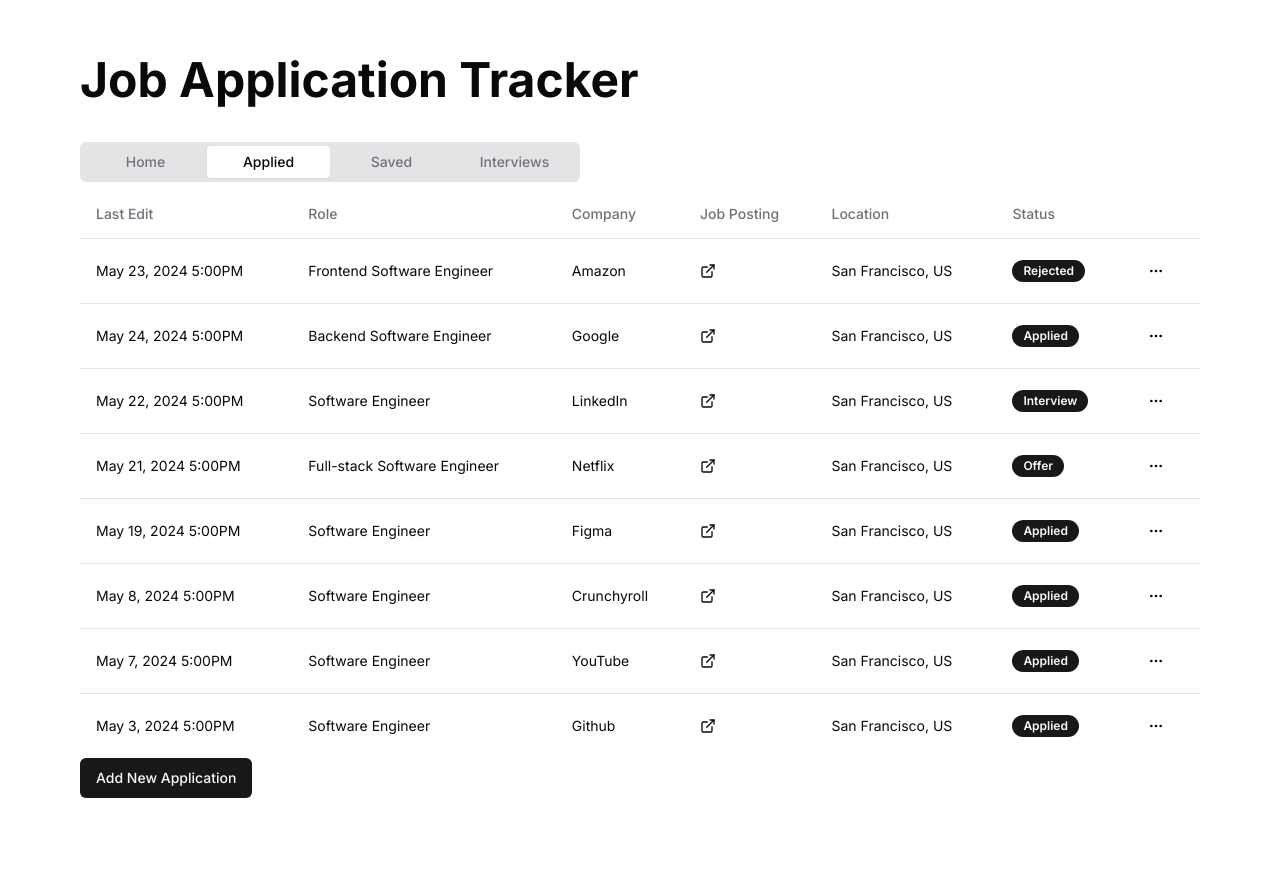
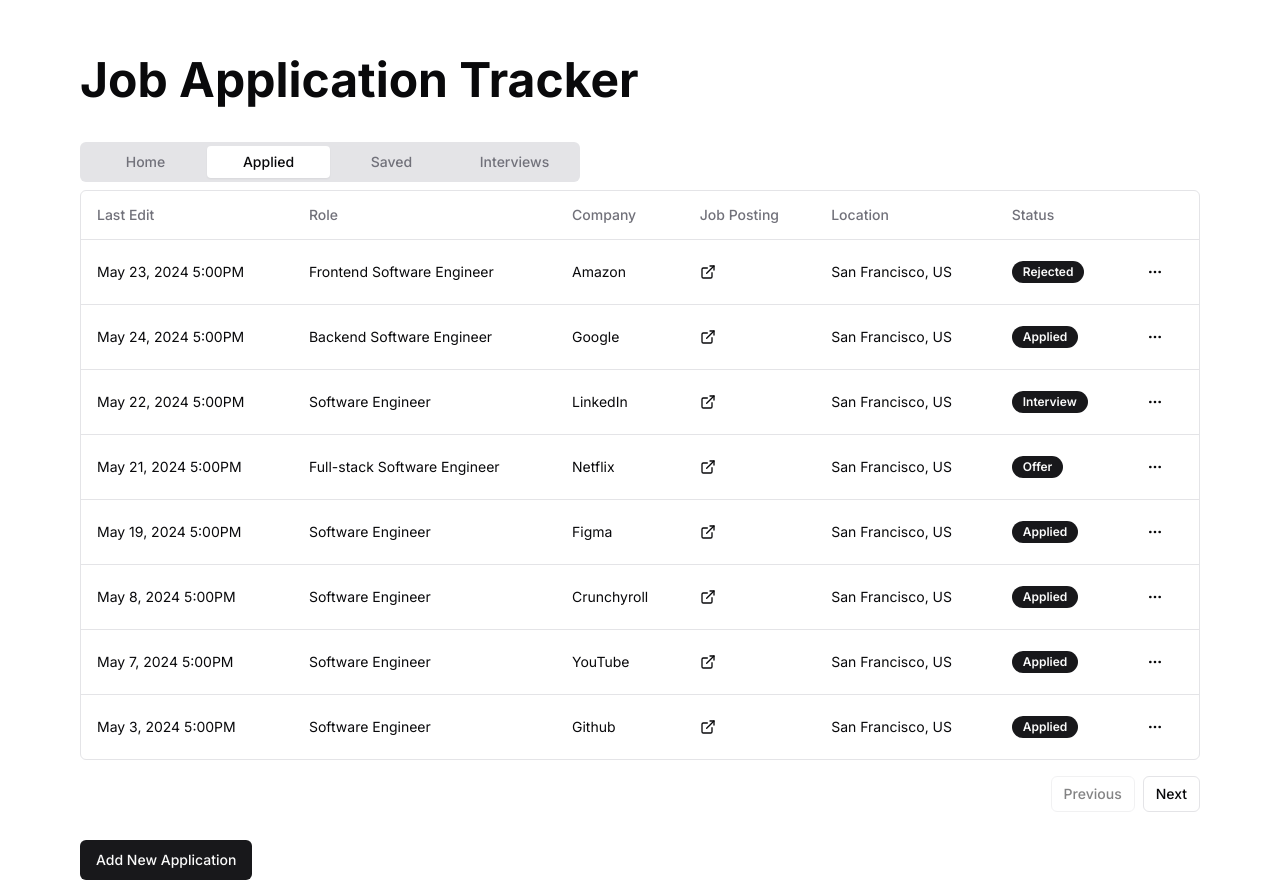
Before and after one commit to rnferrer/job-tracker, a Next.js app: page /applied in a window 1280 px wide. Before the commit the page ends 800 px from the top, so only its background shows below. Built offline with nearby package versions, Linux system fonts and the light colour scheme.

Commit message:
Removed old AppliedTable and added pagination to DataTable

```diff
--- a/src/app/(dashboard)/applied/page.tsx
+++ b/src/app/(dashboard)/applied/page.tsx
@@ -11,7 +11,6 @@
 } from "@/components/ui/dialog"
 import { ApplicationFormValues } from "@/lib/FormSchema"
 import ApplicationForm  from "@/components/applied/ApplicationForm"
-import AppliedTable from "@/components/applied/AppliedTable"
 import type { NextPage } from 'next'
 import { DataTable } from "@/components/DataTable"
 import { appliedColumns } from "@/lib/columnTypes"
@@ -81,7 +80,47 @@
     company_name:"Github",
     url: "LinkedIn",
     location: "San Francisco, US"
-  }
+  },
+  {
+    last_edited: "May 23, 2024 5:00PM",
+    status: "Rejected", //can convert this to an int for easier storage
+    job_title: "Frontend Software Engineer",
+    company_name:"Amazon",
+    url: "LinkedIn",
+    location: "San Francisco, US"
+  },
+  {
+    last_edited: "May 24, 2024 5:00PM",
+    status: "Applied",
+    job_title: "Backend Software Engineer",
+    company_name:"Google",
+    url: "LinkedIn",
+    location: "San Francisco, US"
+  },
+  {
+    last_edited: "May 22, 2024 5:00PM",
+    status: "Interview",
+    job_title: "Software Engineer",
+    company_name:"LinkedIn",
+    url: "LinkedIn",
+    location: "San Francisco, US"
+  },
+  {
+    last_edited: "May 21, 2024 5:00PM",
+    status: "Offer",
+    job_title: "Full-stack Software Engineer",
+    company_name:"Netflix",
+    url: "LinkedIn",
+    location: "San Francisco, US"
+  },
+  {
+    last_edited: "May 19, 2024 5:00PM",
+    status: "Applied",
+    job_title: "Software Engineer",
+    company_name:"Figma",
+    url: "Wellfound",
+    location: "San Francisco, US"
+  },
 ]
 
 /*
@@ -101,7 +140,7 @@
       <DataTable data={DummyJobsList} columns={appliedColumns}/>
       <Dialog>
         <DialogTrigger asChild>
-          <Button>Add New Application</Button>
+          <Button className="mt-3">Add New Application</Button>
         </DialogTrigger>
         <DialogContent>
           <DialogHeader>
--- a/src/components/DataTable.tsx
+++ b/src/components/DataTable.tsx
@@ -2,9 +2,9 @@
   ColumnDef,
   flexRender,
   getCoreRowModel,
+  getPaginationRowModel,
   useReactTable,
 } from "@tanstack/react-table"
-
 import {
   Table,
   TableBody,
@@ -13,6 +13,7 @@
   TableHeader,
   TableRow,
 } from "@/components/ui/table"
+import { Button } from "./ui/button"
 
 interface DataTableProps<TData, TValue> {
   columns: ColumnDef<TData, TValue>[]
@@ -23,16 +24,23 @@
   columns,
   data,
 }: DataTableProps<TData, TValue>){
+  //For some reason pagination is changing the padding and cell widths are inconsistent
   const table = useReactTable({
     data,
     columns,
     getCoreRowModel: getCoreRowModel(),
+    getPaginationRowModel: getPaginationRowModel(),
+    initialState: {
+      pagination: {
+        pageSize: 8, //default page size
+      }
+    }
   })
 
 
   return (
     <div>
-
+      <div className="rounded-md border">
         <Table>
           <TableHeader>
             {table.getHeaderGroups().map((headerGroup) => (
@@ -76,7 +84,26 @@
             )}
           </TableBody>
         </Table>
+      </div>
+      <div className="flex items-center justify-end space-x-2 py-4">
+        <Button
+          variant="outline"
+          size="sm"
+          onClick={() => table.previousPage()}
+          disabled={!table.getCanPreviousPage()}
+        >
+          Previous
+        </Button>
+        <Button
+          variant="outline"
+          size="sm"
+          onClick={() => table.nextPage()}
+          disabled={!table.getCanNextPage()}
+        >
+          Next
+        </Button>
 
+      </div>
     </div>
   )
 }
--- a/src/components/applied/AppliedTable.tsx
+++ /dev/null
@@ -1,70 +0,0 @@
-"use client"
-
-import {
-  Table,
-  TableBody,
-  TableCell,
-  TableHead,
-  TableHeader,
-  TableRow
-} from "@/components/ui/table"
-import { Badge } from "@/components/ui/badge"
-import { ExternalLinkIcon } from "lucide-react"
-
-import EditApplicationMenu from "./EditApplicationMenu"
-import { ApplicationFormValues } from "@/lib/FormSchema"
-import { ColumnDef } from "@tanstack/react-table"
-
-interface AppliedTableProps<TData, TValue> {
-  columns: ColumnDef<TData, TValue>[]
-  data: TData[]
-}
-
-const AppliedTable = ({
-  DummyJobsList
-}: {
-  DummyJobsList: ApplicationFormValues[]
-}) => {
-  return(
-    <div>
-     <Table>
-        <TableHeader>
-          <TableRow>
-            <TableHead>Last Edited</TableHead>
-            <TableHead>Status</TableHead>
-            <TableHead className="w-[300px]">Role</TableHead>
-            <TableHead>Company</TableHead>
-            <TableHead>Job Posting</TableHead>
-            <TableHead>Location</TableHead>
-            <TableHead></TableHead>
-          </TableRow>
-        </TableHeader>
-        <TableBody>
-          {DummyJobsList.map((job:ApplicationFormValues, i:number)=>(
-            <TableRow className="cursor-default" key={i}>
-              <TableCell>{job.last_edited}</TableCell>
-              <TableCell>
-                <Badge>{job.status}</Badge>
-              </TableCell>
-              <TableCell>{job.job_title}</TableCell>
-              <TableCell>{job.company_name}</TableCell>
-              <TableCell className="ml-5 w-auto">
-                <a href="https://www.linkedin.com/feed/" target="_blank">
-                  <ExternalLinkIcon size={16}/>
-                </a>
-              </TableCell>
-              <TableCell>{job.location}</TableCell>
-              <TableCell>
-                <EditApplicationMenu
-                  job={job}
-                />
-              </TableCell>
-            </TableRow>
-          ))}
-        </TableBody>
-      </Table>
-    </div>
-  )
-}
-
-export default AppliedTable
```
Lines whose indentation alone changed are shown as unchanged.
